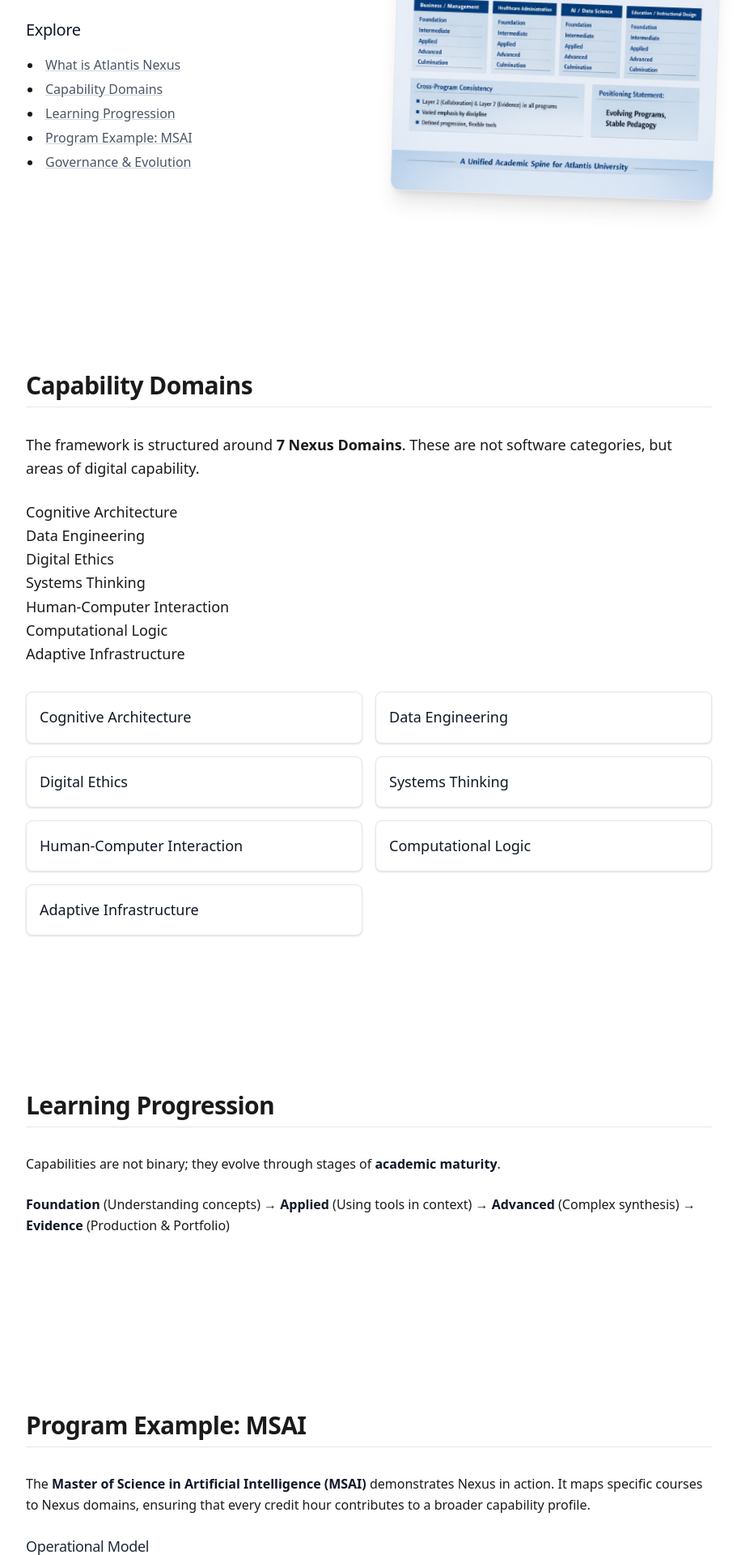
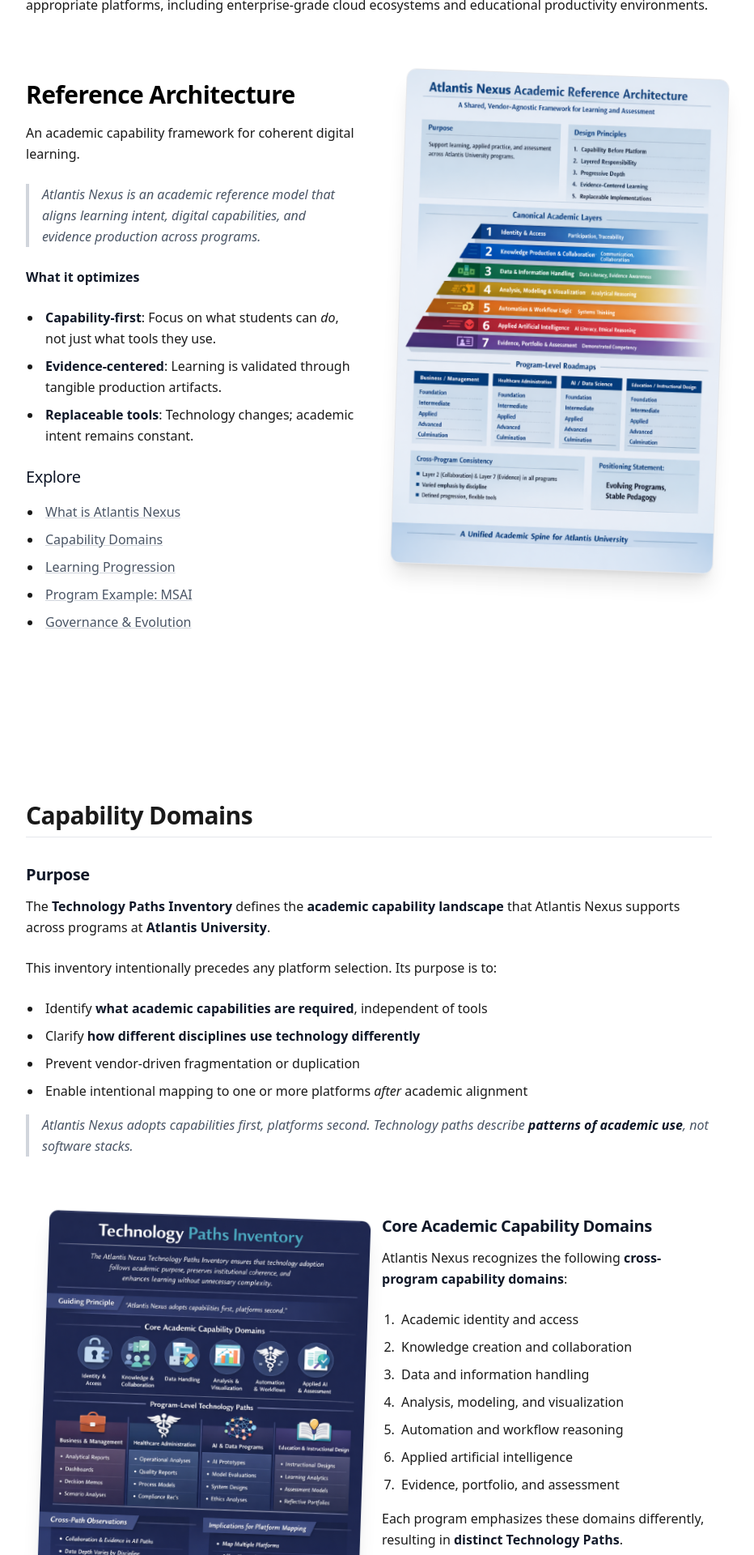
Before and after one commit to aunexus-lab/atlantis-nexus, a React (Vite) app: page / in a window 1280 px wide. Shown: the part 1480-3400 px from the top of the page at 81% size, without its empty margins (184-1116 px from the left). Built offline with nearby package versions, Linux system fonts and the light colour scheme.

Commit message:
Fix: Domains layout zigzag and ordered list styling

```diff
--- a/src/App.jsx
+++ b/src/App.jsx
@@ -66,14 +66,10 @@ function App() {
         <Section id="about" title="What is Atlantis Nexus" content={aboutMd} />
 
         {/* DOMAINS - Hybrid approach: MD intro + React Grid */}
-        <Section id="domains" title="Capability Domains">
-          {/* We render the text part via Markdown */}
-          <div className="prose prose-academic mb-8">
-            <Markdown>{domainsMd}</Markdown>
-          </div>
-
+        {/* DOMAINS - Hybrid approach: MD intro + React Grid */}
+        <Section id="domains" title="Capability Domains" content={domainsMd}>
           {/* We keep the grid visual as it's a structural element, not just text */}
-          <div className="grid grid-cols-1 md:grid-cols-2 gap-4">
+          <div className="grid grid-cols-1 md:grid-cols-2 gap-4 mt-12 pt-12 border-t border-gray-100">
             {['Cognitive Architecture', 'Data Engineering', 'Digital Ethics', 'Systems Thinking', 'Human-Computer Interaction', 'Computational Logic', 'Adaptive Infrastructure'].map((domain) => (
               <div key={domain} className="p-4 bg-white border border-gray-200 rounded-lg shadow-sm hover:border-gray-300 transition-colors">
                 <span className="font-medium text-gray-900">{domain}</span>
--- a/src/components/Section.jsx
+++ b/src/components/Section.jsx
@@ -20,8 +20,9 @@ function Section({ id, title, children, content, className = "" }) {
                             blockquote: ({ node, ...props }) => (
                                 <blockquote className="border-l-4 border-gray-300 pl-4 italic text-gray-600 my-4" {...props} />
                             ),
-                            ul: ({ node, ...props }) => <ul className="list-disc pl-5 space-y-1 my-4" {...props} />,
-                            li: ({ node, ...props }) => <li className="pl-1" {...props} />,
+                            ul: ({ node, ...props }) => <ul className="list-disc pl-5 space-y-2 my-4" {...props} />,
+                            ol: ({ node, ...props }) => <ol className="list-decimal pl-5 space-y-2 my-4" {...props} />,
+                            li: ({ node, ...props }) => <li className="pl-1 leading-relaxed" {...props} />,
                             a: ({ node, ...props }) => <a className="text-gray-600 underline decoration-gray-300 hover:text-black hover:decoration-black transition-colors" {...props} />,
                             strong: ({ node, ...props }) => <strong className="font-semibold text-gray-900" {...props} />,
                             hr: ({ node, ...props }) => <hr className="my-8 border-gray-200" {...props} />,
--- a/src/content/about.md
+++ b/src/content/about.md
@@ -1,10 +1,19 @@
-<div class="grid md:grid-cols-2 gap-8 items-start">
+**Atlantis Nexus** is an institutional academic framework designed to integrate digital platforms, data systems, and artificial intelligence into the academic programs of **Atlantis University** in a **coherent, intentional, and program-driven manner**. Rather than centering on a single technology vendor or toolset, Atlantis Nexus defines a **capability-first academic model** in which technology functions as a **foundational backbone** that supports learning, applied practice, and professional readiness across disciplines.
+
+The framework is grounded in the recognition that contemporary professional environments—across business, healthcare, education, and artificial intelligence—are shaped by **collaborative digital work, data-informed decision-making, automation, and AI-mediated systems**. As a result, higher education must move beyond fragmented or ad-hoc technology use toward **structured academic pathways** that intentionally develop these competencies at the program level.
+
+Atlantis Nexus responds to this need by establishing a **platform-agnostic reference model** that separates **academic capabilities** from **technology implementations**. Core academic functions—such as collaboration, data analysis, systems thinking, automation, and applied AI—are first defined pedagogically and then mapped to appropriate platforms, including enterprise-grade cloud ecosystems and educational productivity environments.
+
+<div class="grid md:grid-cols-2 gap-8 items-start mt-12">
 
 <div>
+
+# Reference Architecture
 
 An academic capability framework for coherent digital learning.
 
 > Atlantis Nexus is an academic reference model that aligns learning intent, digital capabilities, and evidence production across programs.
+
 
 **What it optimizes**
 
--- a/src/content/domains.md
+++ b/src/content/domains.md
@@ -1,9 +1,40 @@
-The framework is structured around **7 Nexus Domains**. These are not software categories, but areas of digital capability.
+### **Purpose**
 
-*   Cognitive Architecture
-*   Data Engineering
-*   Digital Ethics
-*   Systems Thinking
-*   Human-Computer Interaction
-*   Computational Logic
-*   Adaptive Infrastructure
+The **Technology Paths Inventory** defines the **academic capability landscape** that Atlantis Nexus supports across programs at **Atlantis University**.
+
+This inventory intentionally precedes any platform selection. Its purpose is to:
+
+- Identify **what academic capabilities are required**, independent of tools
+- Clarify **how different disciplines use technology differently**
+- Prevent vendor-driven fragmentation or duplication
+- Enable intentional mapping to one or more platforms *after* academic alignment
+
+> Atlantis Nexus adopts capabilities first, platforms second. Technology paths describe **patterns of academic use**, not software stacks.
+
+<div class="grid md:grid-cols-2 gap-8 items-start mt-12">
+
+<div>
+
+![Technology Paths Inventory](./images/Tech_Path_Inventory.png)
+
+</div>
+
+<div>
+
+### **Core Academic Capability Domains**
+
+Atlantis Nexus recognizes the following **cross-program capability domains**:
+
+1. Academic identity and access
+2. Knowledge creation and collaboration
+3. Data and information handling
+4. Analysis, modeling, and visualization
+5. Automation and workflow reasoning
+6. Applied artificial intelligence
+7. Evidence, portfolio, and assessment
+
+Each program emphasizes these domains differently, resulting in **distinct Technology Paths**.
+
+</div>
+
+</div>
```
Also changed, not shown: public/images/Tech_Path_Inventory.png (added).
